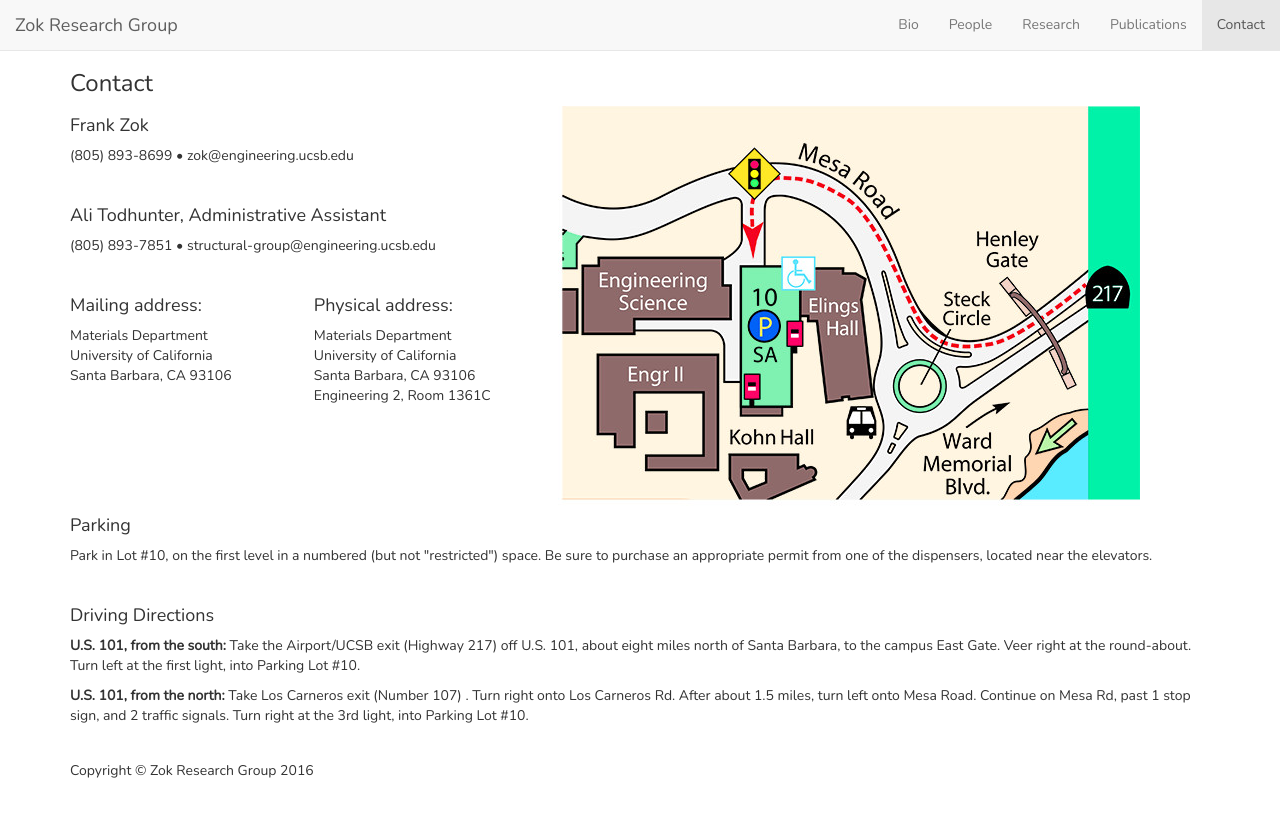
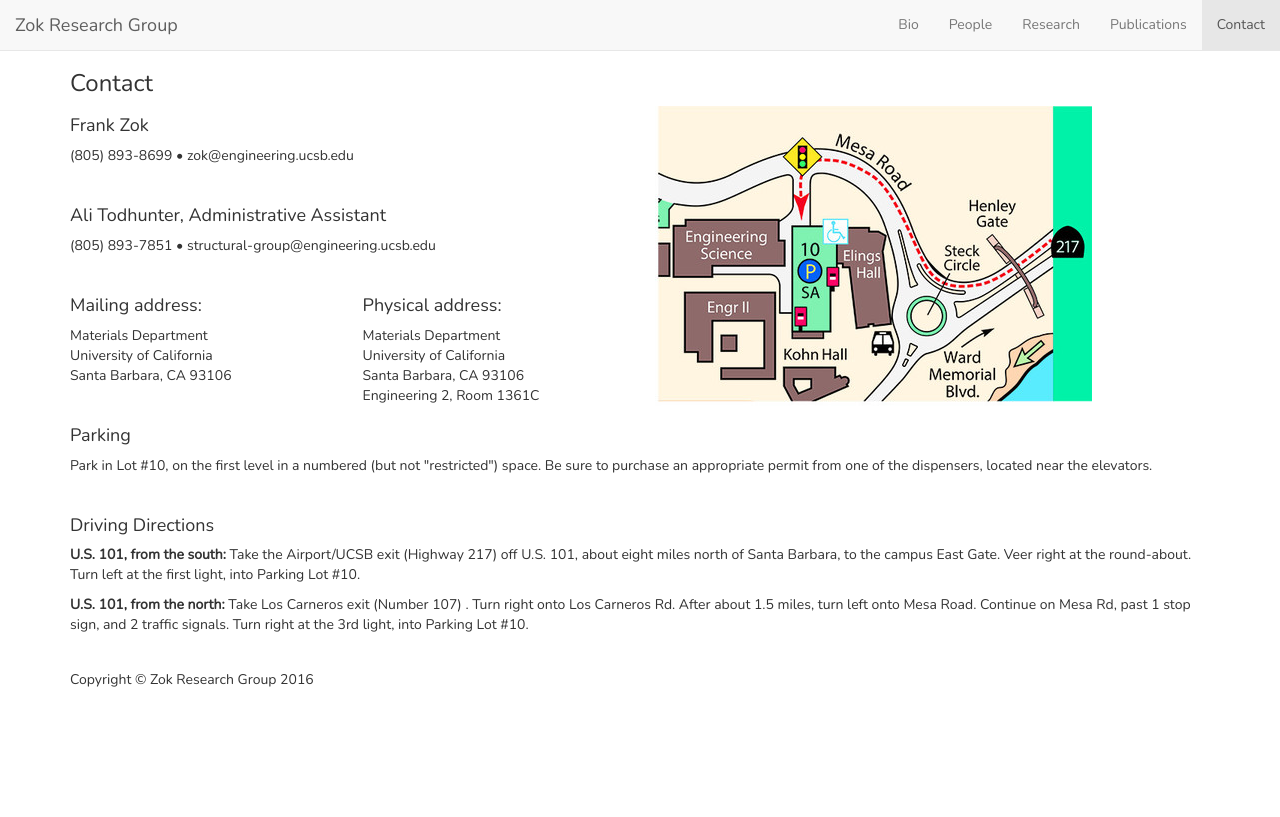
Before and after one commit to latture/zok-group-website, a Jekyll site: the page built from contact/index.html, in a window 1280 px wide. Shown: the top 817 px of the page. Built offline with Jekyll 4.4.1, drawn with Linux system fonts in a browser that asks for light colours; some web fonts are replaced.

Commit message:
Decreased size of campus map.

```diff
--- a/assets/css/style.scss
+++ b/assets/css/style.scss
@@ -119,6 +119,16 @@ body {
 }
 
 /*
+********* Contact *********
+*/
+
+#contact {
+    .campus-map {
+        max-height: 300px;
+    }
+}
+
+/*
 ********* Footer *********
 */
 #footer {
--- a/contact/index.html
+++ b/contact/index.html
@@ -5,7 +5,7 @@ layout: default
     <div class="container">
         <h3>Contact</h3>
         <div class="row">
-            <div class="col-md-5">
+            <div class="col-md-6">
                 <h4>Frank Zok</h4>
                 <p>(805) 893-8699 • zok@engineering.ucsb.edu</p> <br>
                 <h4>Ali Todhunter, Administrative Assistant</h4>
@@ -26,8 +26,8 @@ layout: default
                     </div>
                 </div>
             </div>
-            <div class="col-md-4">
-                <img src="{{site.baseurl}}/assets/img/contact/campus-map.jpg" alt="Campus map">
+            <div class="col-md-6">
+                <img class="campus-map" src="{{site.baseurl}}/assets/img/contact/campus-map.jpg" alt="Campus map">
             </div>
         </div>
 
```
Also changed, not shown: assets/img/contact/campus-map.jpg.
